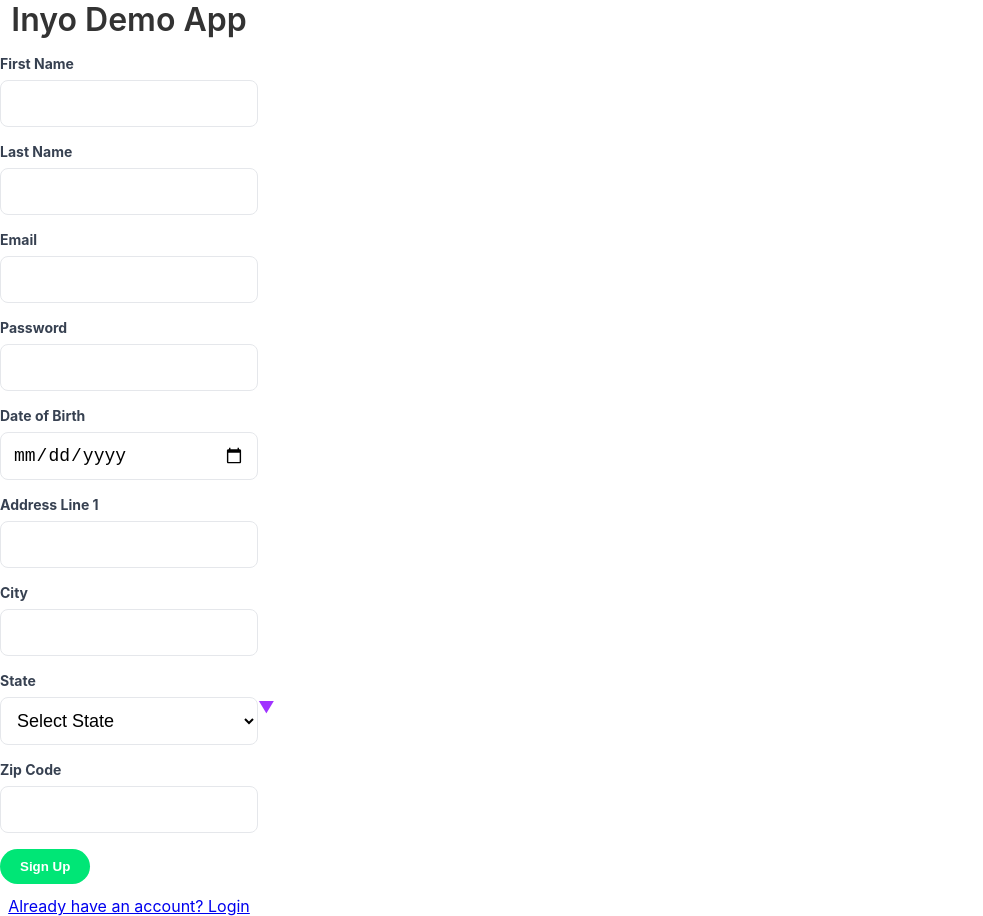
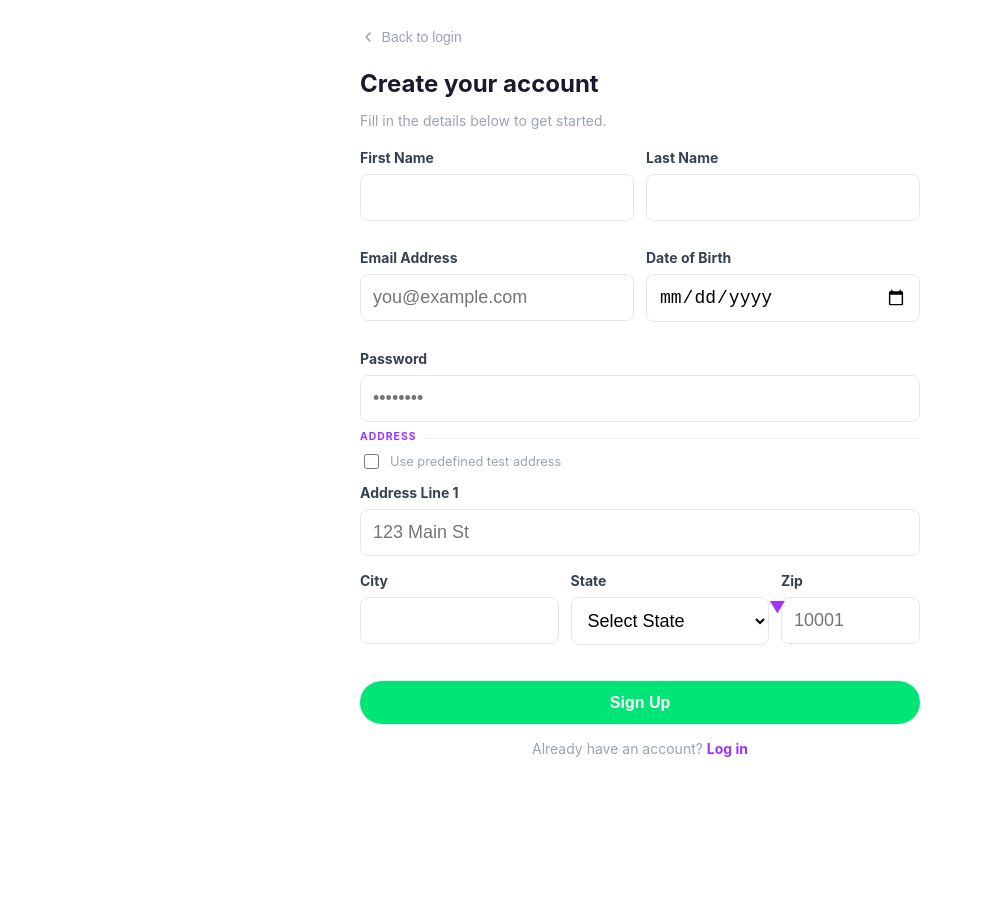
Before and after one commit to inyo-global/remittance-sample, a React (Vite) app: page /signup in a window 1280 px wide. Shown: the whole page, without its empty margins (0-983 px from the left). After the commit the page ends 800 px from the top, so only its background shows below. Built offline with nearby package versions, Linux system fonts and the light colour scheme.

Commit message:
fixing add beneficiaries and complete profile, adjusting sign in and sign up pages

```diff
--- a/src/pages/AddBeneficiary.jsx
+++ b/src/pages/AddBeneficiary.jsx
@@ -6,16 +6,29 @@ import { TransactionContext } from '../context/TransactionContext';
 
 const AddBeneficiary = ({ user }) => {
     const { state } = useLocation();
+
     const navigate = useNavigate();
     const { setTransactionData } = useContext(TransactionContext);
 
     const [schema, setSchema] = useState(null);
     const [formData, setFormData] = useState({});
-    const [loading, setLoading] = useState(true);
-
-    const countryCode = (state?.countryCode || 'PE').toUpperCase();
+    const [loading, setLoading] = useState(false);
+    const [countryCode, setCountryCode] = useState((state?.countryCode || '').toUpperCase());
+    const [destinations, setDestinations] = useState([]);
 
     useEffect(() => {
+        if (state?.countryCode) return;
+        request('get', '/destinations')
+            .then(data => {
+                const list = data.countryDestinations || (Array.isArray(data) ? data : []);
+                setDestinations(list);
+            })
+            .catch(console.error);
+    }, [state?.countryCode]);
+
+    useEffect(() => {
+        if (!countryCode) return;
+        setLoading(true);
         request('get', `/beneficiaries/schema/${countryCode}`)
             .then(res => {
                 setSchema(res);
@@ -202,16 +215,23 @@ const AddBeneficiary = ({ user }) => {
             </div>
 
             <div className="form-container">
-                {/* Search / Select existing - Mockup shows "Choose beneficiary" dropdown */}
-                <div className="form-group mb-6">
-                    <label className="text-xs font-bold text-gray-400 uppercase tracking-wider mb-1 block">BENEFICIARY</label>
-                    <div className="relative">
-                        <input className="w-full p-3 border border-gray-300 rounded text-lg bg-white" placeholder="Choose beneficiary" />
-                        <span className="absolute right-4 top-1/2 transform -translate-y-1/2 text-primary font-bold">▼</span>
+                <hr className="border-gray-200 mb-6" />
+
+                {!countryCode && (
+                    <div className="form-group mb-6">
+                        <label className="text-xs font-bold text-gray-400 uppercase tracking-wider mb-1 block">COUNTRY</label>
+                        <select
+                            value=""
+                            onChange={e => setCountryCode(e.target.value)}
+                            className="w-full p-3 border border-gray-300 rounded text-lg bg-white appearance-none"
+                        >
+                            <option value="">Select a country</option>
+                            {destinations.map(d => (
+                                <option key={d.country} value={d.country}>{d.countryName}</option>
+                            ))}
+                        </select>
                     </div>
-                </div>
-
-                <hr className="border-gray-200 mb-6" />
+                )}
 
                 {loading ? <div className="loader"></div> : (
                     <form onSubmit={handleSubmit}>
--- a/src/pages/Login.jsx
+++ b/src/pages/Login.jsx
@@ -2,6 +2,7 @@ import React, { useState } from 'react';
 import { Link } from 'react-router-dom';
 import Input from '../components/Input';
 import { request } from '../api';
+import logo from '../assets/inyo-logo.png';
 
 const Login = ({ onLogin }) => {
     const [formData, setFormData] = useState({ email: '', password: '' });
@@ -41,15 +42,19 @@ const Login = ({ onLogin }) => {
     };
 
     return (
-        <div className="login-page fade-in" style={{ minHeight: '100vh', display: 'flex', alignItems: 'center', justifyContent: 'center', backgroundColor: '#f9fafb' }}>
-            <div className="card w-full max-w-md bg-white p-8 rounded-xl shadow-lg border border-gray-100">
-                <div className="text-center mb-8">
-                    <h1 className="text-3xl font-light text-secondary mb-2">Welcome Back!</h1>
-                    <p className="text-gray-400">Please log in to your account.</p>
+        <div className="fade-in" style={{ minHeight: '100vh', width: '100%', display: 'flex', alignItems: 'center', justifyContent: 'center', background: '#fff' }}>
+            <div style={{ width: '100%', maxWidth: 400, padding: '2rem' }}>
+                <div style={{ marginBottom: '2rem' }}>
+                    <div style={{ marginBottom: '1.5rem'}}>
+                        <img src={logo} alt="Inyo" style={{ height: 48 }} />
+                        <p  style={{ margin: '0.45rem 0 0', fontSize: '0.75rem', fontWeight: 400, color: '#b0b0b0', letterSpacing: '0.12em', textTransform: 'uppercase' }}>REMITTANCE SAMPLE</p>
+                    </div>
+                    <h1 style={{ fontSize: '2rem', fontWeight: 700, color: '#1A1A2E', marginBottom: '0.4rem' }}>Welcome Back</h1>
+                    <p style={{ color: '#9ca3af', fontSize: '0.95rem' }}>Log in to your account to continue.</p>
                 </div>
 
                 <form onSubmit={handleSubmit}>
-                    <div className="space-y-4">
+                    <div style={{ display: 'flex', flexDirection: 'column', gap: '1rem' }}>
                         <Input
                             name="email"
                             label="Email Address"
@@ -71,28 +76,38 @@ const Login = ({ onLogin }) => {
                     </div>
 
                     {error && (
-                        <div className="bg-red-50 text-red-500 p-3 rounded text-center text-sm mt-4 border border-red-100">
+                        <div style={{ background: '#fef2f2', color: '#ef4444', border: '1px solid #fecaca', borderRadius: 8, padding: '0.75rem 1rem', fontSize: '0.875rem', textAlign: 'center', marginTop: '1rem' }}>
                             {error}
                         </div>
                     )}
 
                     <button
                         type="submit"
-                        className="btn w-full mt-8 py-3 rounded-full text-lg font-bold transition-transform transform active:scale-95"
-                        style={{ background: 'var(--color-success)', color: 'white' }}
                         disabled={loading}
+                        style={{
+                            display: 'block',
+                            width: '100%',
+                            marginTop: '1.75rem',
+                            padding: '0.85rem',
+                            background: loading ? '#d1fae5' : 'var(--color-success)',
+                            color: '#fff',
+                            border: 'none',
+                            borderRadius: 50,
+                            fontSize: '1rem',
+                            fontWeight: 700,
+                            cursor: loading ? 'not-allowed' : 'pointer',
+                            transition: 'all 0.2s',
+                        }}
                     >
-                        {loading ? 'Logging in...' : 'Log In'}
+                        {loading ? 'Logging in…' : 'Log In'}
                     </button>
 
-                    <div className="text-center mt-6">
-                        <p className="text-gray-400 text-sm">
-                            Don't have an account?{' '}
-                            <Link to="/signup" className="text-primary font-bold hover:underline">
-                                Sign up
-                            </Link>
-                        </p>
-                    </div>
+                    <p style={{ textAlign: 'center', marginTop: '1.25rem', color: '#9ca3af', fontSize: '0.875rem' }}>
+                        Don't have an account?{' '}
+                        <Link to="/signup" style={{ color: 'var(--color-primary)', fontWeight: 700, textDecoration: 'none' }}>
+                            Sign up
+                        </Link>
+                    </p>
                 </form>
             </div>
         </div>
--- a/src/pages/Signup.jsx
+++ b/src/pages/Signup.jsx
@@ -1,5 +1,5 @@
 import React, { useState } from 'react';
-import { Link } from 'react-router-dom';
+import { Link, useNavigate } from 'react-router-dom';
 import Input from '../components/Input';
 import { request } from '../api';
 
@@ -17,6 +17,7 @@ const US_STATES = [
 ];
 
 const Signup = ({ onLogin }) => {
+    const navigate = useNavigate();
     const [formData, setFormData] = useState({
         email: '', password: '', firstName: '', lastName: '', dateOfBirth: '', address: '',
         city: '', state: '', zipcode: ''
@@ -50,35 +51,109 @@ const Signup = ({ onLogin }) => {
     };
 
     return (
-        <div className="container fade-in">
-            <div className="card">
-                <h1 className="text-center mb-4">Inyo Demo App</h1>
+        <div className="fade-in" style={{ minHeight: '100vh', width: '100%', display: 'flex', alignItems: 'center', justifyContent: 'center', background: '#fff', padding: '1.5rem' }}>
+            <div style={{ width: '100%', maxWidth: 560 }}>
+                {/* Back */}
+                <button
+                    type="button"
+                    onClick={() => navigate('/login')}
+                    style={{ display: 'flex', alignItems: 'center', gap: '0.35rem', background: 'none', border: 'none', cursor: 'pointer', color: '#9ca3af', padding: 0, marginBottom: '1.5rem', fontSize: '0.875rem', fontWeight: 500 }}
+                >
+                    <svg width="16" height="16" viewBox="0 0 24 24" fill="none" stroke="currentColor" strokeWidth="2.5" strokeLinecap="round" strokeLinejoin="round">
+                        <polyline points="15 18 9 12 15 6" />
+                    </svg>
+                    Back to login
+                </button>
+
+                <div style={{ marginBottom: '1.25rem' }}>
+                    <h1 style={{ fontSize: '1.5rem', fontWeight: 700, color: '#1A1A2E', marginBottom: '0.25rem' }}>Create your account</h1>
+                    <p style={{ color: '#9ca3af', fontSize: '0.875rem' }}>Fill in the details below to get started.</p>
+                </div>
+
                 <form onSubmit={handleSubmit}>
-                    <div className="grid-2">
+                    {/* Row 1: name */}
+                    <div style={{ display: 'grid', gridTemplateColumns: '1fr 1fr', gap: '0.75rem', marginBottom: '0.75rem' }}>
                         <Input name="firstName" label="First Name" value={formData.firstName} onChange={handleChange} required />
                         <Input name="lastName" label="Last Name" value={formData.lastName} onChange={handleChange} required />
                     </div>
-                    <Input name="email" label="Email" type="email" value={formData.email} onChange={handleChange} required />
-                    <Input name="password" label="Password" type="password" value={formData.password} onChange={handleChange} required />
-                    <Input name="dateOfBirth" label="Date of Birth" type="date" value={formData.dateOfBirth} onChange={handleChange} required />
 
-                    <Input name="address" label="Address Line 1" value={formData.address} onChange={handleChange} required />
+                    {/* Row 2: email + dob */}
+                    <div style={{ display: 'grid', gridTemplateColumns: '1fr 1fr', gap: '0.75rem', marginBottom: '0.75rem' }}>
+                        <Input name="email" label="Email Address" type="email" value={formData.email} onChange={handleChange} required placeholder="you@example.com" />
+                        <Input name="dateOfBirth" label="Date of Birth" type="date" value={formData.dateOfBirth} onChange={handleChange} required />
+                    </div>
 
-                    <div className="grid-2">
+                    {/* Row 3: password full width */}
+                    <div style={{ marginBottom: '0.75rem' }}>
+                        <Input name="password" label="Password" type="password" value={formData.password} onChange={handleChange} required placeholder="••••••••" />
+                    </div>
+
+                    {/* Divider */}
+                    <div style={{ borderTop: '1px solid #f0f0f0', margin: '0.75rem 0', position: 'relative' }}>
+                        <span style={{ position: 'absolute', top: '-0.55rem', left: 0, background: '#fff', paddingRight: '0.5rem', fontSize: '0.65rem', fontWeight: 700, color: 'var(--color-primary)', textTransform: 'uppercase', letterSpacing: '1px' }}>Address</span>
+                    </div>
+
+                    {/* Test address checkbox */}
+                    <label style={{ display: 'flex', alignItems: 'center', gap: '0.5rem', marginBottom: '0.75rem', cursor: 'pointer' }}>
+                        <input
+                            type="checkbox"
+                            onChange={e => {
+                                if (e.target.checked) {
+                                    setFormData(prev => ({ ...prev, address: '4429 CANDLEWOOD ST', city: 'LAKEWOOD', state: 'CA', zipcode: '90712' }));
+                                } else {
+                                    setFormData(prev => ({ ...prev, address: '', city: '', state: '', zipcode: '' }));
+                                }
+                            }}
+                            style={{ width: 15, height: 15, accentColor: 'var(--color-primary)', cursor: 'pointer' }}
+                        />
+                        <span style={{ fontSize: '0.8rem', color: '#9ca3af' }}>Use predefined test address</span>
+                    </label>
+
+                    {/* Row 4: address full width */}
+                    <div style={{ marginBottom: '0.75rem' }}>
+                        <Input name="address" label="Address Line 1" value={formData.address} onChange={handleChange} required placeholder="123 Main St" />
+                    </div>
+
+                    {/* Row 5: city + state + zip */}
+                    <div style={{ display: 'grid', gridTemplateColumns: '1fr 1fr 0.7fr', gap: '0.75rem', marginBottom: '0.75rem' }}>
                         <Input name="city" label="City" value={formData.city} onChange={handleChange} required />
                         <Input name="state" label="State" value={formData.state} onChange={handleChange} options={US_STATES} required />
+                        <Input name="zipcode" label="Zip" value={formData.zipcode} onChange={handleChange} required placeholder="10001" />
                     </div>
-                    <Input name="zipcode" label="Zip Code" value={formData.zipcode} onChange={handleChange} required />
 
-                    {error && <div className="text-red mb-4 text-center">{error}</div>}
+                    {error && (
+                        <div style={{ background: '#fef2f2', color: '#ef4444', border: '1px solid #fecaca', borderRadius: 8, padding: '0.6rem 1rem', fontSize: '0.8rem', textAlign: 'center', marginTop: '0.5rem' }}>
+                            {error}
+                        </div>
+                    )}
 
-                    <button type="submit" className="btn btn-primary" disabled={loading}>
-                        {loading ? 'Processing...' : 'Sign Up'}
+                    <button
+                        type="submit"
+                        disabled={loading}
+                        style={{
+                            display: 'block',
+                            width: '100%',
+                            marginTop: '1.25rem',
+                            padding: '0.8rem',
+                            background: loading ? '#d1fae5' : 'var(--color-success)',
+                            color: '#fff',
+                            border: 'none',
+                            borderRadius: 50,
+                            fontSize: '1rem',
+                            fontWeight: 700,
+                            cursor: loading ? 'not-allowed' : 'pointer',
+                            transition: 'all 0.2s',
+                        }}
+                    >
+                        {loading ? 'Creating account…' : 'Sign Up'}
                     </button>
 
-                    <div className="text-center mt-3">
-                        <Link to="/login">Already have an account? Login</Link>
-                    </div>
+                    <p style={{ textAlign: 'center', marginTop: '1rem', color: '#9ca3af', fontSize: '0.875rem' }}>
+                        Already have an account?{' '}
+                        <Link to="/login" style={{ color: 'var(--color-primary)', fontWeight: 700, textDecoration: 'none' }}>
+                            Log in
+                        </Link>
+                    </p>
                 </form>
             </div>
         </div>
```
Also changed, not shown: server.js (+1 -9 lines), src/assets/inyo-logo.png (added).
